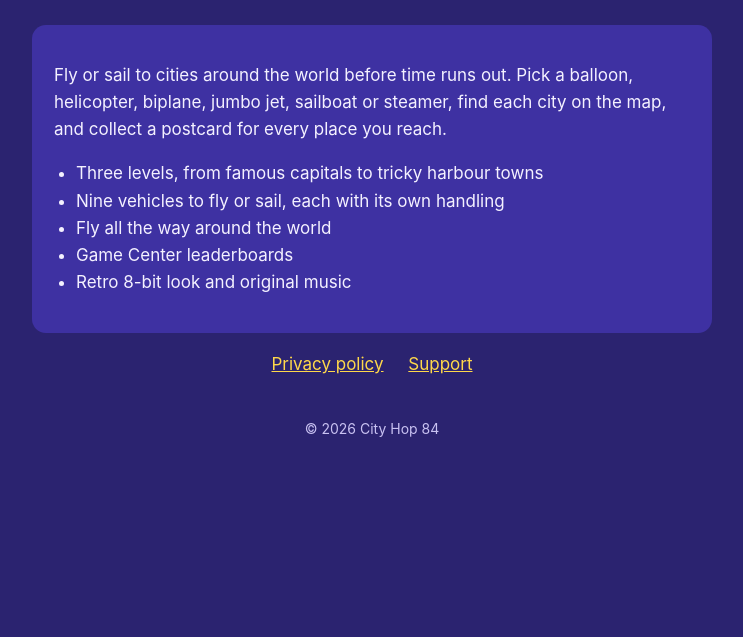
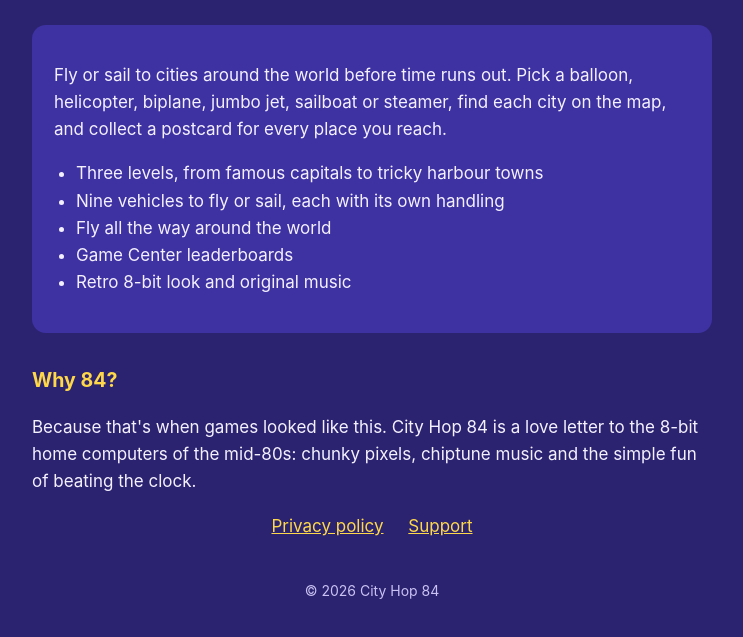
Before and after one commit to cityhop84app/cityhop84app.github.io, a plain HTML site: page index.html in a window 1280 px wide. Shown: the part 253-890 px from the top of the page, without its empty margins (268-1011 px from the left). Before the commit the page ends 800 px from the top, so only its background shows below. Drawn offline with Linux system fonts and the light colour scheme.

Commit message:
Add files via upload

```diff
--- a/index.html
+++ b/index.html
@@ -27,6 +27,9 @@
     </ul>
   </div>
 
+  <h2>Why 84?</h2>
+  <p>Because that's when games looked like this. City Hop 84 is a love letter to the 8-bit home computers of the mid-80s: chunky pixels, chiptune music and the simple fun of beating the clock.</p>
+
   <nav>
     <a href="privacy.html">Privacy policy</a>
     <a href="support.html">Support</a>
```
Also changed, not shown: icon.png.
